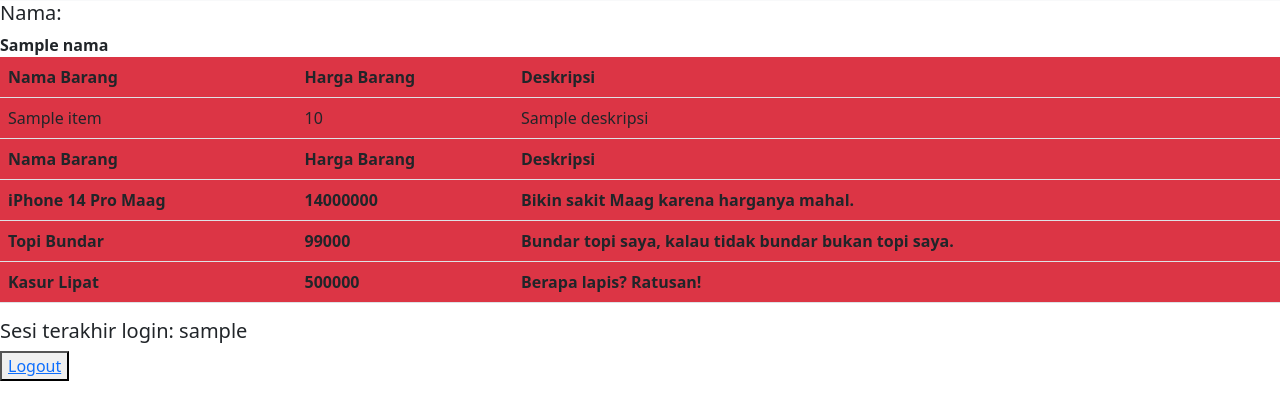
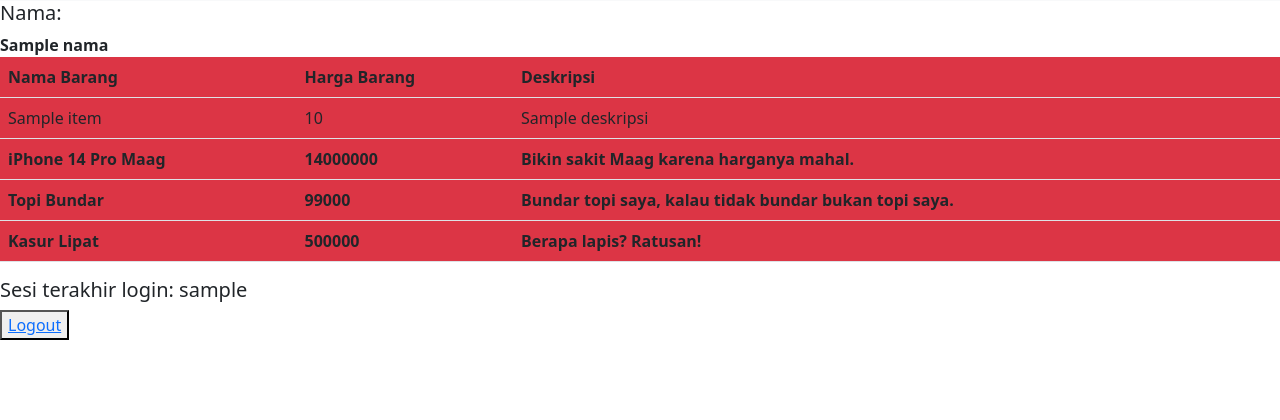
Before and after one commit to nabilaaarnn/Lab, a Django app: template wishlist/templates/wishlist.html in a window 1280 px wide. Shown: the part 55-475 px from the top of the page. Run offline with Django 4.2, Linux system fonts and the light colour scheme; data comes from the database, SQL or seed files in the repository; tables that the repository leaves empty hold one stand-in row (values such as "Sample post"); the template is opened without the code that fills it: values that come from a table or form of the project are taken from there, most other values are stand-ins (such as "Sample title", 1, 10 or a date in 2020).

Commit message:
Tutorial Lab 4 - II

```diff
--- a/wishlist/templates/wishlist.html
+++ b/wishlist/templates/wishlist.html
@@ -64,11 +64,7 @@
             <td scope="row">{{item.deskripsi}}</td>
         </tr>
         {% endfor %}
-    <tr>
-    <th>Nama Barang</th>
-    <th>Harga Barang</th>
-    <th>Deskripsi</th>
-    </tr>
+
     {% comment %} Tambahkan data di bawah baris ini {% endcomment %}
     {% for barang in list_barang %}
         <tr>
```
